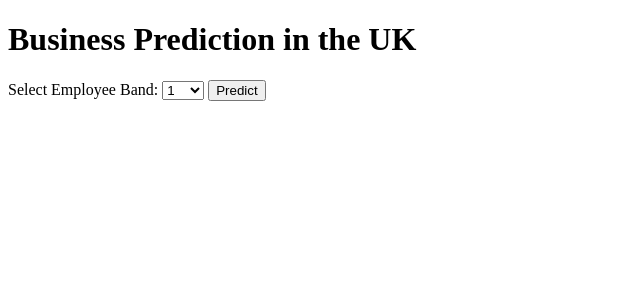
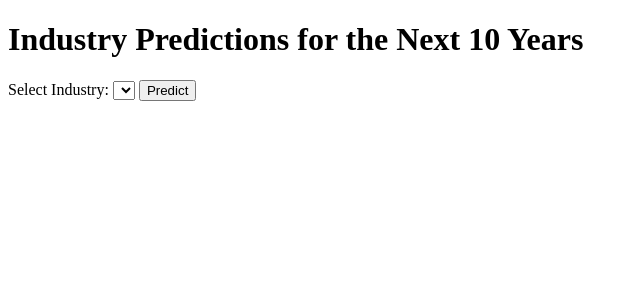
Before and after one commit to heartlingifty/render-demo, a Flask app: page / in a window 1280 px wide. Shown: the top 300 px of the page, without its empty margins (0-640 px from the left). Run offline with Flask 3, Linux system fonts and the light colour scheme; data that the repository does not hold is empty; parts of the project's set-up code (start-up, migrations or seed data) failed here and were passed over; some libraries are stand-ins or nearby versions.

Commit message:
index.html

```diff
--- a/templates/index.html
+++ b/templates/index.html
@@ -1,22 +1,92 @@
+
 <!DOCTYPE html>
 <html lang="en">
 <head>
     <meta charset="UTF-8">
     <meta name="viewport" content="width=device-width, initial-scale=1.0">
-    <title>Business Prediction</title>
+    <title>Industry Predictions</title>
+    <script src="https://cdn.plot.ly/plotly-latest.min.js"></script>
 </head>
 <body>
-    <h1>Business Prediction in the UK</h1>
-    <form action="/predict" method="POST">
-        <label for="employee_band">Select Employee Band:</label>
-        <select name="employee_band" id="employee_band">
-            <option value="1">1</option>
-            <option value="2-4">2-4</option>
-            <option value="5-9">5-9</option>
-            <!-- Add other bands -->
-        </select>
-        <button type="submit">Predict</button>
-    </form>
-    <p>{{ prediction_text }}</p>
+    <h1>Industry Predictions for the Next 10 Years</h1>
+
+    <label for="industry">Select Industry:</label>
+    <select id="industry">
+        <!-- Options will be dynamically loaded -->
+    </select>
+    <button onclick="getPredictions()">Predict</button>
+
+    <div id="charts"></div>
+
+    <script>
+        // Fetch available industries
+        fetch('/predict', {
+            method: 'POST',
+            headers: { 'Content-Type': 'application/json' },
+            body: JSON.stringify({ industry: "GetIndustries" })  // Placeholder request
+        })
+        .then(response => response.json())
+        .then(data => {
+            const industryDropdown = document.getElementById("industry");
+            data.forEach(industry => {
+                const option = document.createElement("option");
+                option.value = industry;
+                option.textContent = industry;
+                industryDropdown.appendChild(option);
+            });
+        });
+
+        // Fetch predictions for the selected industry
+        function getPredictions() {
+            const industry = document.getElementById("industry").value;
+
+            fetch('/predict', {
+                method: 'POST',
+                headers: { 'Content-Type': 'application/json' },
+                body: JSON.stringify({ industry })
+            })
+            .then(response => response.json())
+            .then(predictions => {
+                const years = predictions.map(item => item.Year);
+                const businessNumbers = predictions.map(item => item["Business Number"]);
+                const employmentNumbers = predictions.map(item => item.Employment);
+                const turnovers = predictions.map(item => item.Turnover);
+
+                // Clear previous charts
+                document.getElementById("charts").innerHTML = "";
+
+                // Create Plotly chart
+                const data = [
+                    {
+                        x: years,
+                        y: businessNumbers,
+                        type: 'bar',
+                        name: 'Business Numbers'
+                    },
+                    {
+                        x: years,
+                        y: employmentNumbers,
+                        type: 'bar',
+                        name: 'Employment Numbers'
+                    },
+                    {
+                        x: years,
+                        y: turnovers,
+                        type: 'bar',
+                        name: 'Turnovers'
+                    }
+                ];
+
+                const layout = {
+                    title: `Predictions for ${industry}`,
+                    xaxis: { title: 'Year' },
+                    yaxis: { title: 'Values' },
+                    barmode: 'group'
+                };
+
+                Plotly.newPlot('charts', data, layout);
+            });
+        }
+    </script>
 </body>
 </html>
```
